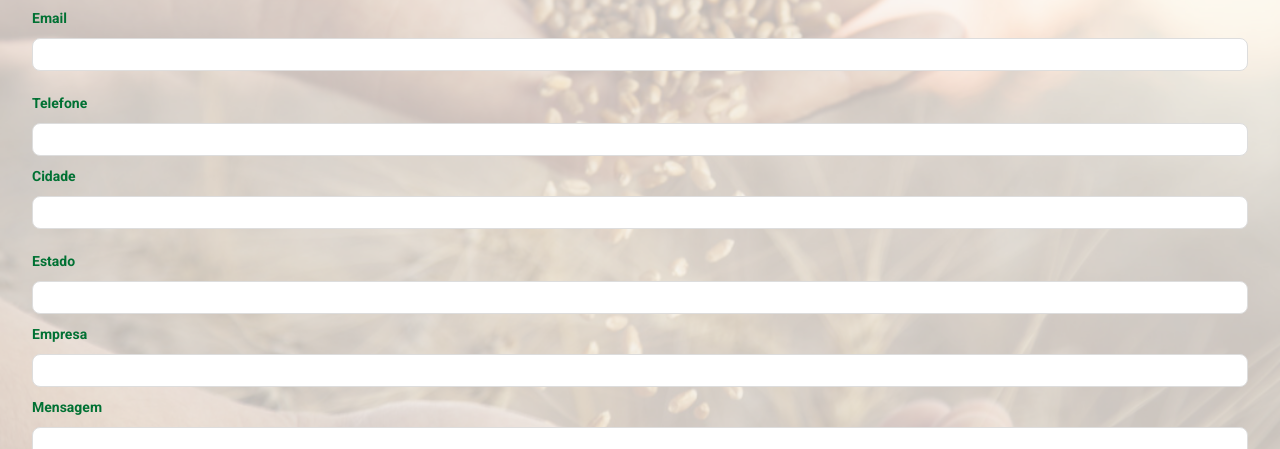
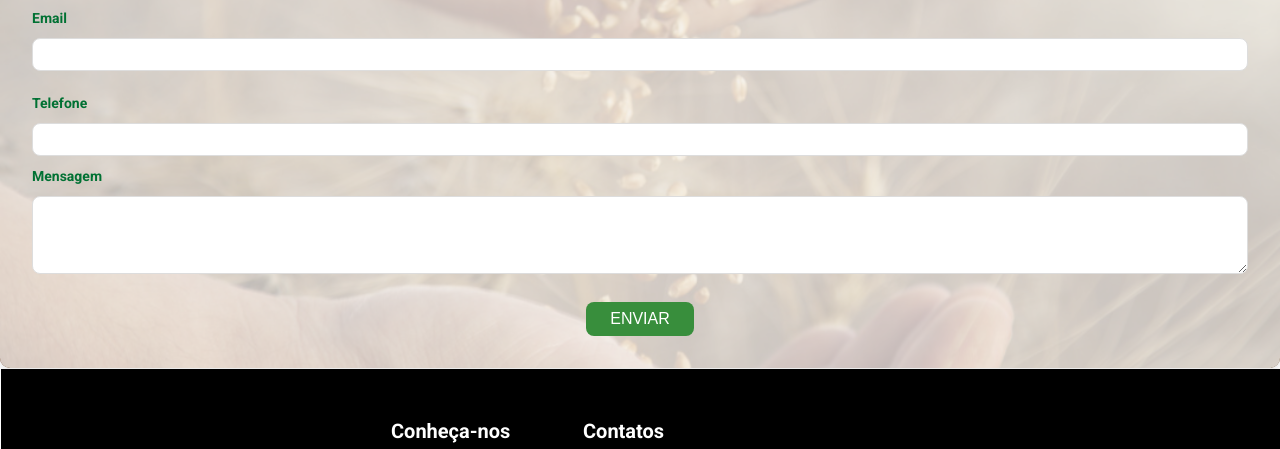
Before and after one commit to LukkzHS/PrecisionV1, a React (Vite) app: page / in a window 1280 px wide. Shown: the part 5108-5557 px from the top of the page. Built offline with nearby package versions, Linux system fonts and the light colour scheme; no server answers; the HTML template or start-up script is replaced by a standard one.

Commit message:
Update ContactModal.jsx

```diff
--- a/src/components/main/ContactModal/ContactModal.jsx
+++ b/src/components/main/ContactModal/ContactModal.jsx
@@ -7,9 +7,6 @@ const ContactModal = () => {
     name: '',
     email: '',
     phone: '',
-    city: '',
-    state: '',
-    company: '',
     message: ''
   });
 
@@ -35,6 +32,7 @@ const ContactModal = () => {
       email: formData.email,
       message: formData.message
     };
+
     emailjs.send('service_u3c9sqg', 'template_n2veh2t', templateParams, 'uMLVlXf3_32TNEWbI')
       .then((result) => {
         console.log(result.text);
@@ -43,9 +41,6 @@ const ContactModal = () => {
           name: '',
           email: '',
           phone: '',
-          city: '',
-          state: '',
-          company: '',
           message: ''
         });
       }, (error) => {
@@ -84,6 +79,7 @@ const ContactModal = () => {
               onChange={handleInputChange}
               required
             />
+
             <label htmlFor="phone" className="contact-form-label">Telefone</label>
             <input
               type="tel"
@@ -91,42 +87,6 @@ const ContactModal = () => {
               id="phone"
               name="phone"
               value={formData.phone}
-              onChange={handleInputChange}
-              required
-            />
-          </div>
-
-          <div className="contact-form-group">
-            <label htmlFor="city" className="contact-form-label">Cidade</label>
-            <input
-              type="text"
-              className="contact-form-control contact-form-control-half"
-              id="city"
-              name="city"
-              value={formData.city}
-              onChange={handleInputChange}
-              required
-            />
-            <label htmlFor="state" className="contact-form-label">Estado</label>
-            <input
-              type="text"
-              className="contact-form-control contact-form-control-half"
-              id="state"
-              name="state"
-              value={formData.state}
-              onChange={handleInputChange}
-              required
-            />
-          </div>
-
-          <div className="contact-form-group">
-            <label htmlFor="company" className="contact-form-label">Empresa</label>
-            <input
-              type="text"
-              className="contact-form-control contact-form-control-full"
-              id="company"
-              name="company"
-              value={formData.company}
               onChange={handleInputChange}
               required
             />
```
